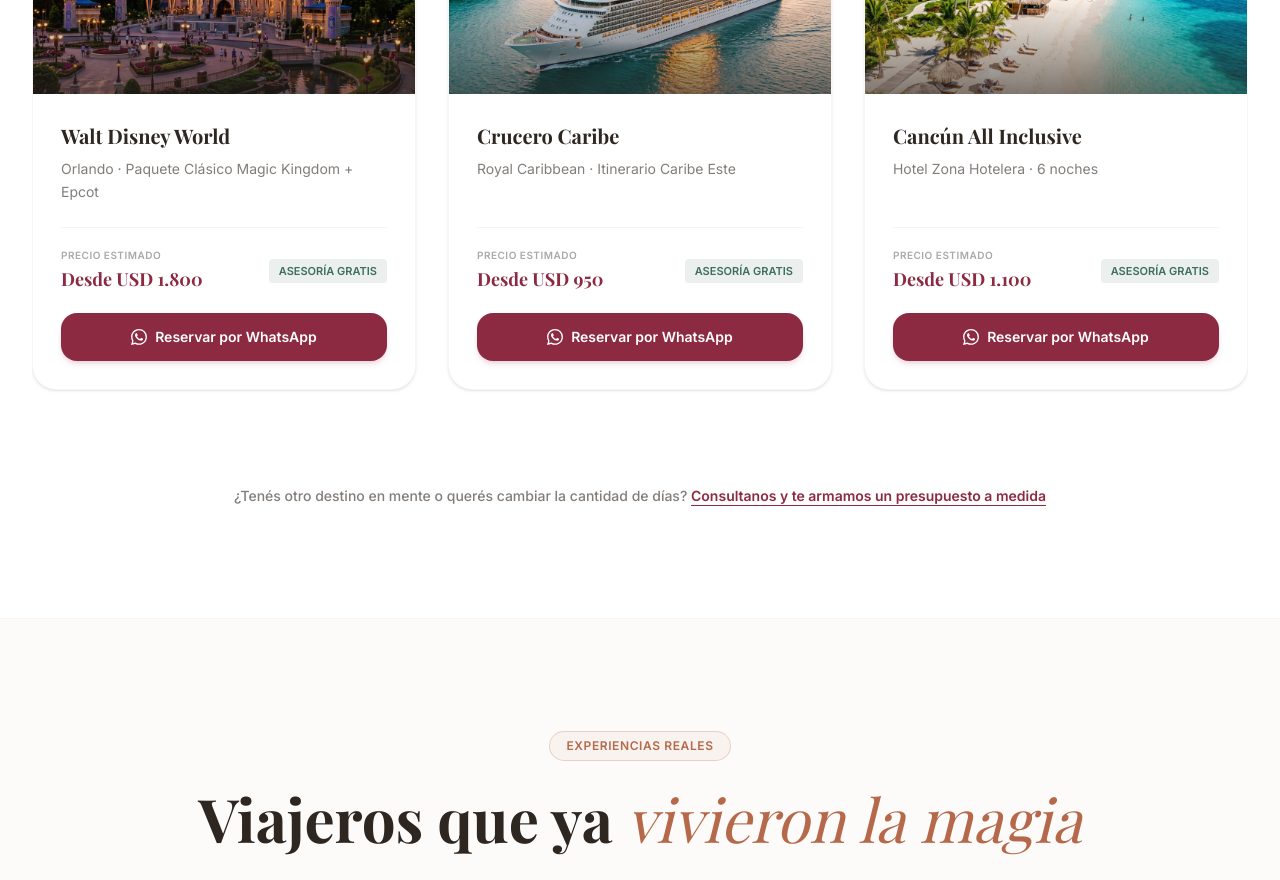
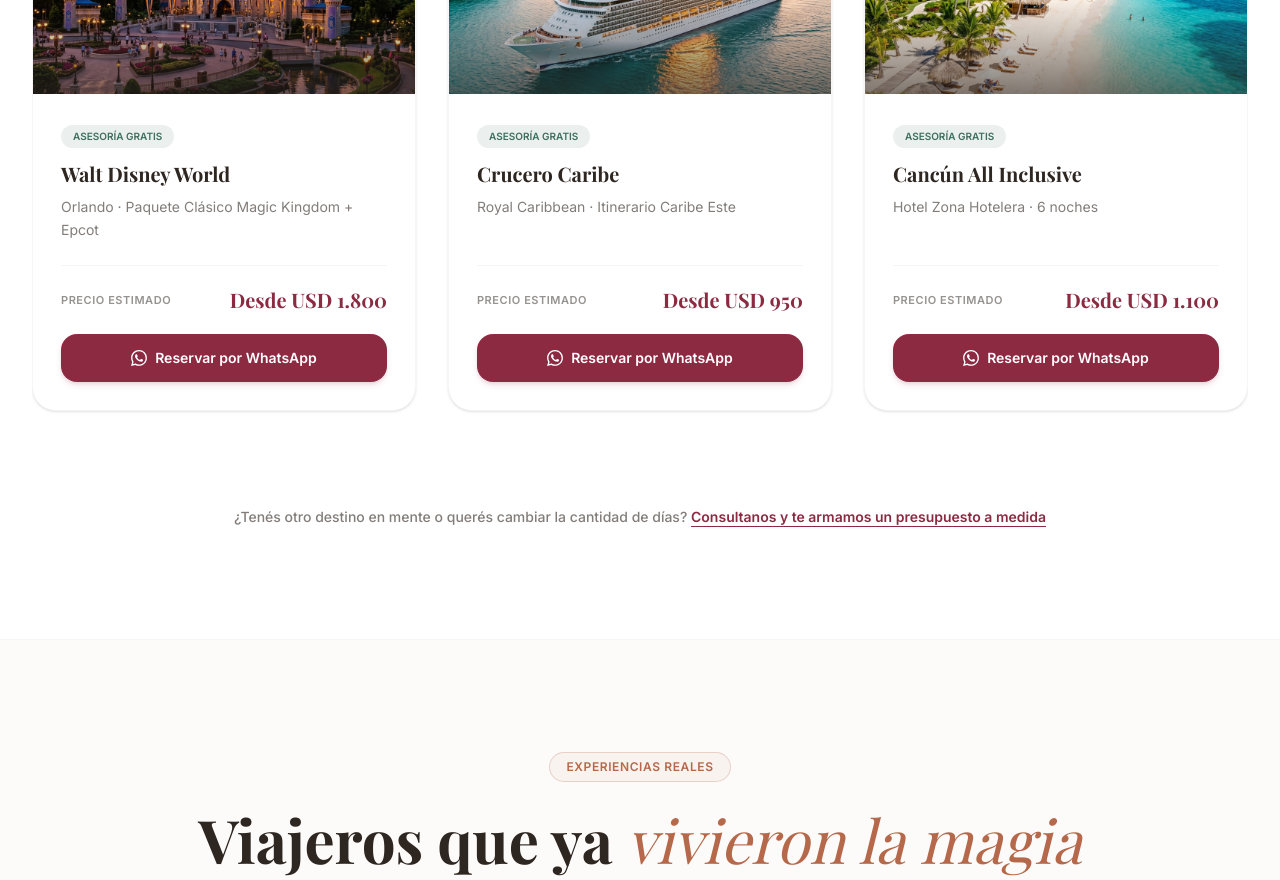
Before and after one commit to TheMagicalDuo/TheMagicalDuo, a React (Vite) app: page / in a window 1280 px wide. Shown: the part 6420-7300 px from the top of the page. Built offline with nearby package versions, Linux system fonts and the light colour scheme; a web font is replaced by a local one.

Commit message:
Refactor package card UI: price inline and badge relocated

```diff
--- a/src/components/Packages.jsx
+++ b/src/components/Packages.jsx
@@ -139,19 +139,17 @@ export default function Packages() {
                   {/* Body Content */}
                   <div className="p-6 sm:p-7 flex flex-col flex-1 justify-between">
                     <div>
+                      <div className="inline-flex items-center bg-sage/10 text-sage text-[10px] font-bold uppercase px-3 py-1 rounded-full mb-3">
+                        Asesoría Gratis
+                      </div>
                       <h3 className="font-serif font-bold text-dark text-xl mb-2">{pkg.title}</h3>
                       <p className="text-dark/60 text-sm mb-6 leading-relaxed">{pkg.subtitle}</p>
                     </div>
 
                     <div className="border-t border-neutral-100 pt-5">
-                      <div className="flex items-center justify-between gap-4 mb-5">
-                        <div>
-                          <p className="text-[10px] text-dark/40 font-semibold uppercase tracking-wider">Precio estimado</p>
-                          <p className="text-bordeaux font-bold text-lg font-serif mt-0.5">{pkg.price}</p>
-                        </div>
-                        <div className="text-[11px] bg-sage/10 text-sage font-bold uppercase px-2.5 py-1 rounded">
-                          Asesoría Gratis
-                        </div>
+                      <div className="flex items-center justify-between gap-2 mb-5">
+                        <span className="text-[11px] text-dark/50 font-semibold uppercase tracking-wider">Precio estimado</span>
+                        <span className="text-bordeaux font-bold text-xl font-serif">{pkg.price}</span>
                       </div>
 
                       <a
```
